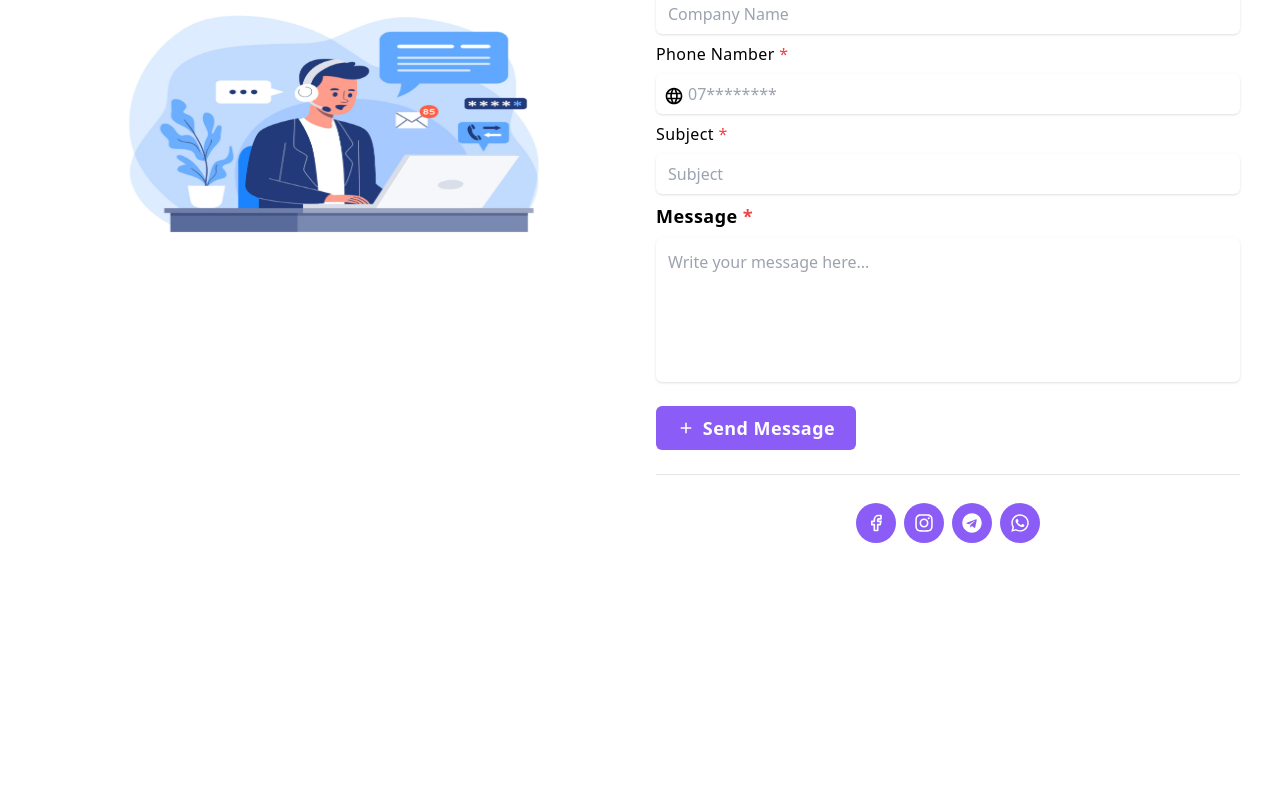
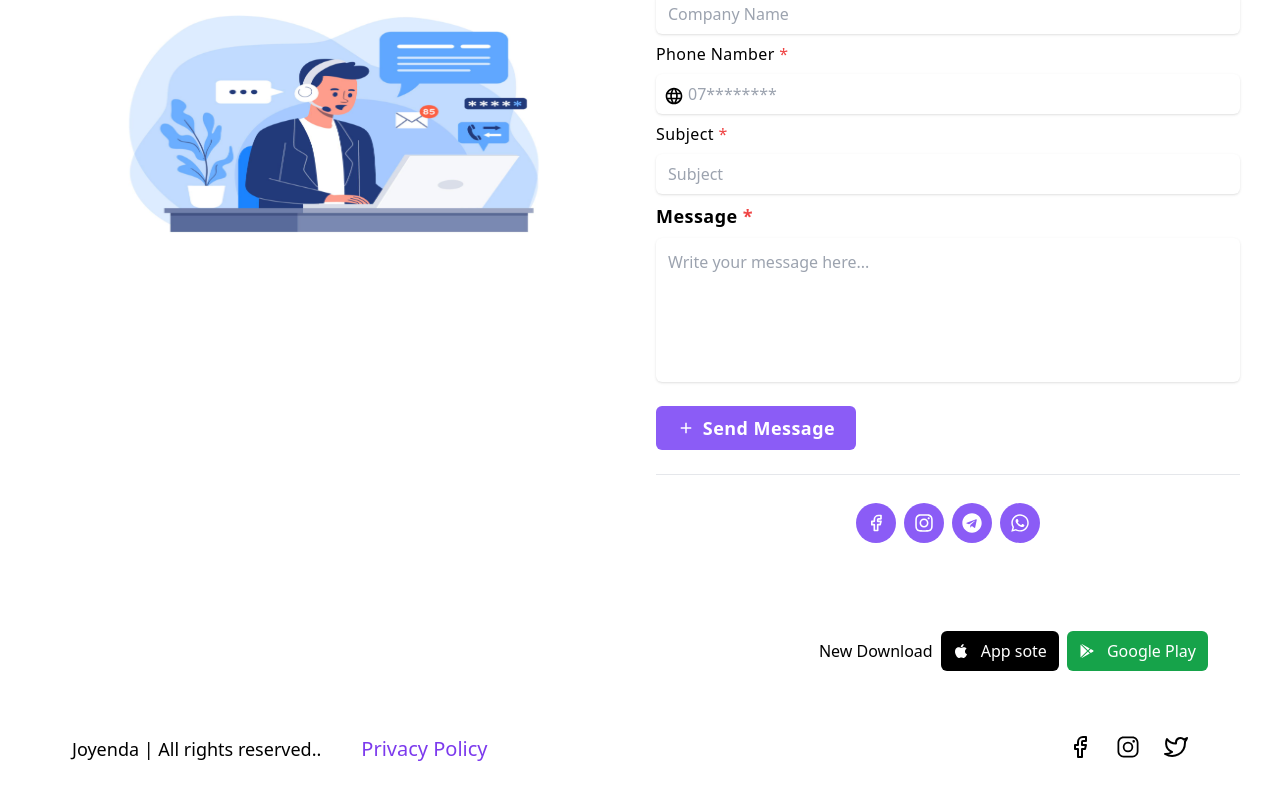
Before and after one commit to NazifaRahimy/joyenda-store, a Next.js app: page /Contact in a window 1280 px wide. Shown: the part 358-1158 px from the top of the page. Before the commit the page ends 941 px from the top, so only its background shows below. Built offline with nearby package versions, Linux system fonts and the light colour scheme.

Commit message:
Add ScrollToButton and Footer components to DesktopContact component

```diff
--- a/src/app/Contact/page.tsx
+++ b/src/app/Contact/page.tsx
@@ -1,9 +1,12 @@
 import MobileContact from "@/components/MobileContact";
 import DesktopContact from "@/components/DesktopContact";
+import Fotter from "@/components/Fotter";
 const Contact = () => {
     return (
         <main className="p-8">
-            <DesktopContact/>
+            <DesktopContact>
+               <Fotter />
+            </DesktopContact>
           <MobileContact />
         </main>
      );
--- a/src/components/DesktopContact.tsx
+++ b/src/components/DesktopContact.tsx
@@ -1,7 +1,8 @@
 "use client"
-import { useState } from "react";
+import {  useState } from "react";
 import { MdOutlineLanguage , MdAdd} from "react-icons/md";
 import { TbBrandFacebook } from "react-icons/tb";
+import ScrollToTopButton from "./ScrollToTopButton";
 interface ContactErrors {
   First_name?: string;
   Last_name?: string;
@@ -12,7 +13,7 @@ interface ContactErrors {
   Message?: string;
 }
 import { FaInstagram,  FaTelegram , FaWhatsapp } from "react-icons/fa";
-const DesktopContact =( )=> {
+const DesktopContact =( {children,}: {children: React.ReactNode})=> {
      const [user, setUser]= useState({First_name :"", Last_name:"", Email:"", Company_name:"", Phone_number:"", Subject:"", Message:""})
      const [contactErrors, setContactErrors] =useState<ContactErrors>({First_name :"", Last_name:"", Email:"", Phone_number:"", Message:""})
        const [touched, setTouched] = useState({
@@ -170,8 +171,8 @@ const DesktopContact =( )=> {
             </div>
 
         </div>
-
-
+        {children}
+        <ScrollToTopButton />
         </div>
      );
 }
```
